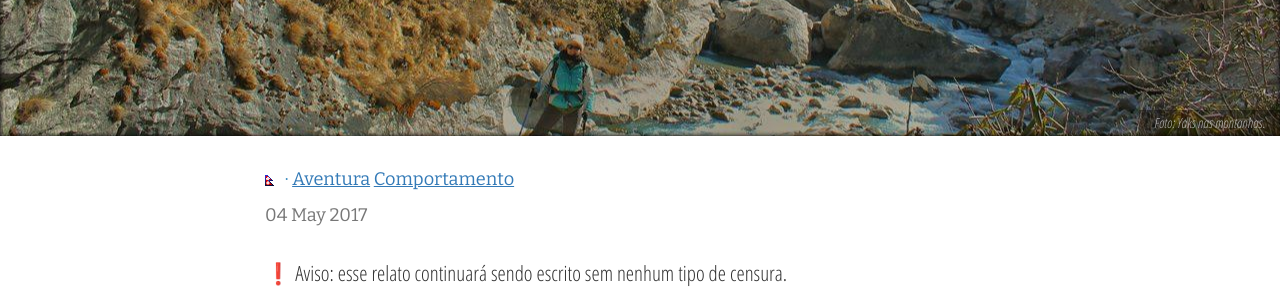
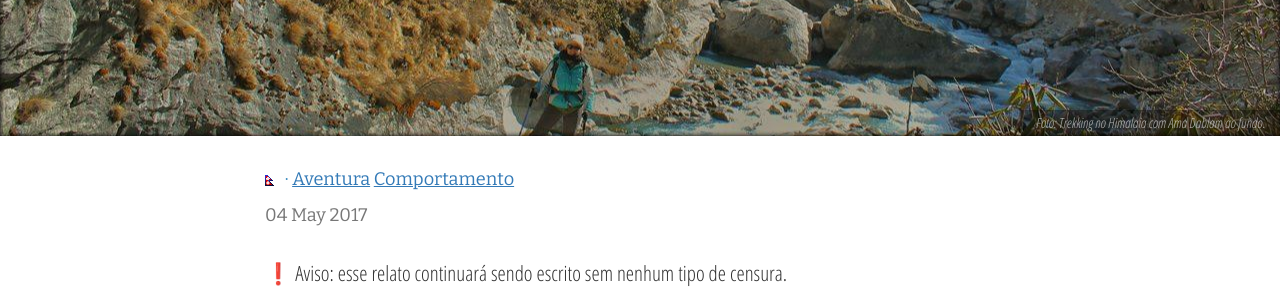
Before and after one commit to amandaferrari/project-grace-marguerite, a Jekyll site: the page built from _posts/2017-05-04-everest-part2.md, in a window 1280 px wide and 900 px high, scrolled down 347 px. Shown: the part 147-447 px from the top of the window. Built offline with Jekyll 4.4.1, drawn with Linux system fonts in a browser that asks for light colours; nearby versions of some CDN libraries; emoji names are drawn with the system emoji font; some web fonts are replaced; comment, search, counter and statistics services are not loaded.

Commit message:
Update 2017-05-04-everest-part2.md

```diff
--- a/_posts/2017-05-04-everest-part2.md
+++ b/_posts/2017-05-04-everest-part2.md
@@ -5,7 +5,7 @@ description: Um desafio pessoal
 category: travel
 tags: ['Aventura','Comportamento']
 image: post14.jpg
-image-description: "Foto: Yaks nas montanhas."
+image-description: "Foto: Trekking no Himalaia com Ama Dablam ao fundo."
 country-code: np
 country: Nepal
 comments: true
```
